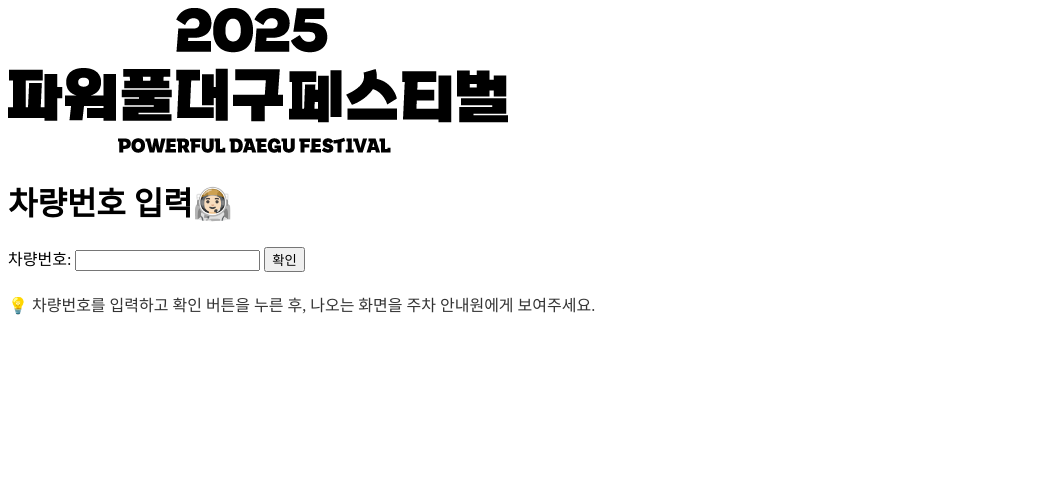
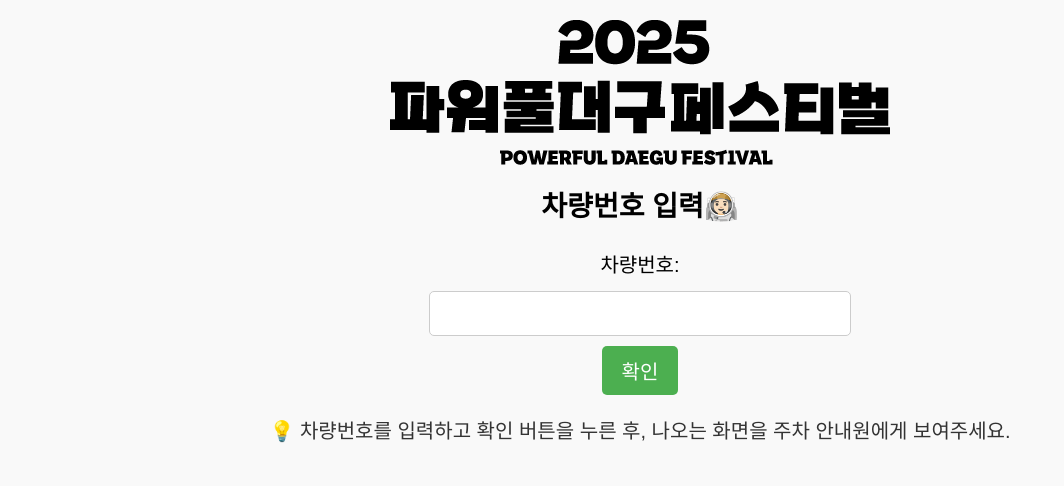
Before and after one commit to ahnonine/pdf_parking, a Flask app: page / in a window 1280 px wide. Shown: the top 486 px of the page, without its empty margins (0-1064 px from the left). Run offline with Flask 3, Linux system fonts and the light colour scheme.

Commit message:
Update index.html

```diff
--- a/templates/index.html
+++ b/templates/index.html
@@ -2,22 +2,74 @@
 <html lang="ko">
 <head>
     <meta charset="UTF-8">
+    <meta name="viewport" content="width=device-width, initial-scale=1.0"> <!-- 모바일 최적화 -->
     <title>차량 확인</title>
+    <style>
+        body {
+            font-size: 20px;
+            font-family: 'Arial', sans-serif;
+            line-height: 1.6;
+            padding: 20px;
+            margin: 0;
+            background-color: #f9f9f9;
+        }
+        h1 {
+            font-size: 28px;
+            text-align: center;
+        }
+        img {
+            max-width: 100%;
+            height: auto;
+            display: block;
+            margin: 0 auto 20px;
+        }
+        form {
+            text-align: center;
+            margin-bottom: 20px;
+        }
+        label, input, button {
+            font-size: 20px;
+        }
+        input[type="text"] {
+            padding: 10px;
+            width: 80%;
+            max-width: 400px;
+            margin-top: 10px;
+            margin-bottom: 10px;
+            border: 1px solid #ccc;
+            border-radius: 5px;
+        }
+        button {
+            padding: 10px 20px;
+            font-size: 20px;
+            background-color: #4CAF50;
+            color: white;
+            border: none;
+            border-radius: 5px;
+            cursor: pointer;
+        }
+        button:hover {
+            background-color: #45a049;
+        }
+        p {
+            text-align: center;
+            color: #333;
+        }
+    </style>
 </head>
 <body>
 
-<img src="{{ url_for('static', filename='images/welcome_image.png') }}" alt="Welcome Image">
+    <img src="{{ url_for('static', filename='images/welcome_image.png') }}" alt="Welcome Image">
 
     <h1>차량번호 입력🧑🏻‍🚀</h1>
 
     <form method="POST" action="/check">
-        <label for="car_number">차량번호:</label>
-        <input type="text" id="car_number" name="car_number" required>
+        <label for="car_number">차량번호:</label><br>
+        <input type="text" id="car_number" name="car_number" required><br>
         <button type="submit">확인</button>
     </form>
 
-    <p style="margin-top: 20px; color: #333;">
-    💡 차량번호를 입력하고 확인 버튼을 누른 후, 나오는 화면을 주차 안내원에게 보여주세요.
-    </p>
+    <p>💡 차량번호를 입력하고 확인 버튼을 누른 후, 나오는 화면을 주차 안내원에게 보여주세요.</p>
+
 </body>
 </html>
```
